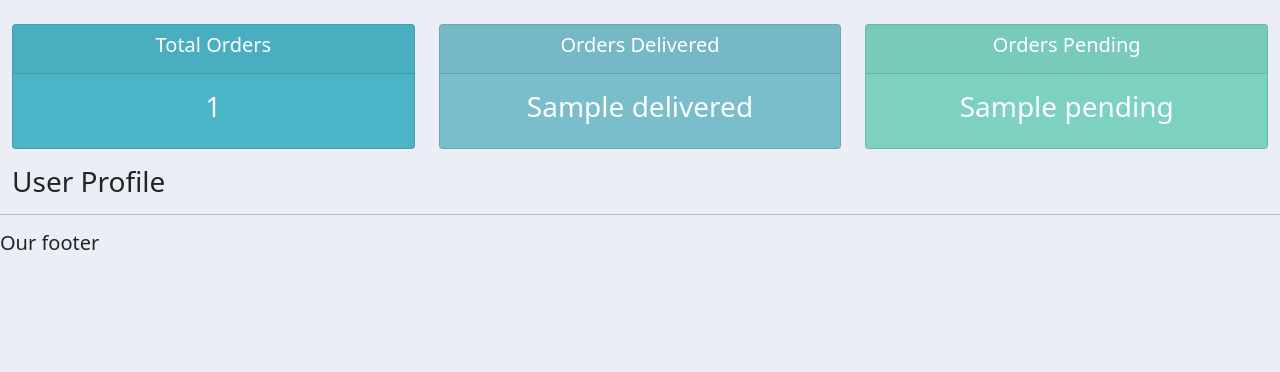
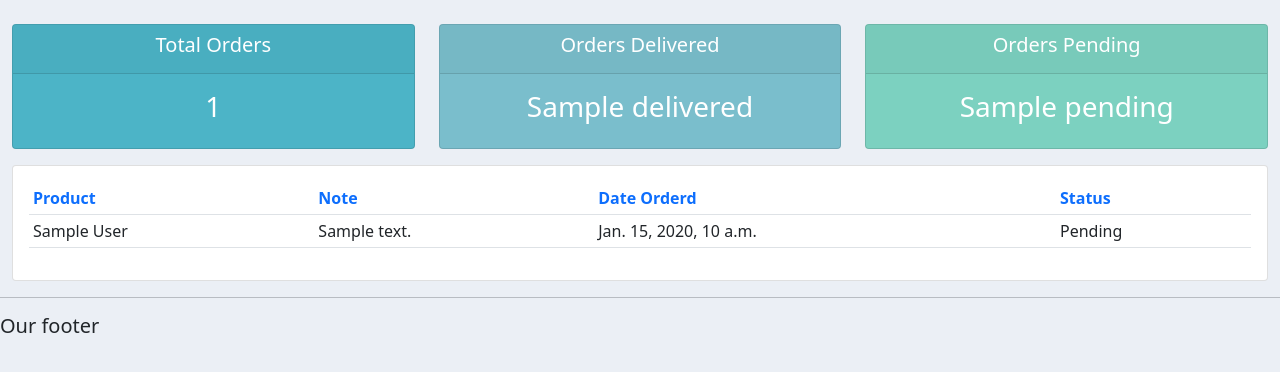
Before and after one commit to sonmezmusa/dnnsIvyCrshCrsTtrl, a Django app: template templates/accounts/user.html in a window 1280 px wide. Shown: the part 70-442 px from the top of the page. Run offline with Django 3.2, Linux system fonts and the light colour scheme; tables that the repository leaves empty hold one stand-in row (values such as "Sample post"); the template is opened without the code that fills it: values that come from a table or form of the project are taken from there, most other values are stand-ins (such as "Sample title", 1, 10 or a date in 2020).

Commit message:
templates/accounts/user.html değiştirildi
User'ın 'orders' bilgileri bastırıldı.

```diff
--- a/templates/accounts/user.html
+++ b/templates/accounts/user.html
@@ -2,6 +2,27 @@
 {% block content %}
 {% include 'accounts/status.html' %}
 
-<h3>User Profile</h3>
+<div class="row">
+	<div class="col-md">
+		<div class="card card-body">
+			<table class="table table-sm">
+				<tr>
+					<th class="text-primary">Product</th>
+					<th class="text-primary">Note</th>
+					<th class="text-primary">Date Orderd</th>
+					<th class="text-primary">Status</th>
+				</tr>
+				{% for order in orders %}
+				    <tr>
+						<td>{{ order.product }}</td>
+						<td>{{ order.note }}</td>
+						<td>{{ order.date_created }}</td>
+						<td>{{ order.status }}</td>
+					</tr>
+				{% endfor %}
+			</table>
+		</div>
+	</div>
+</div>
 
 {% endblock %}
```
